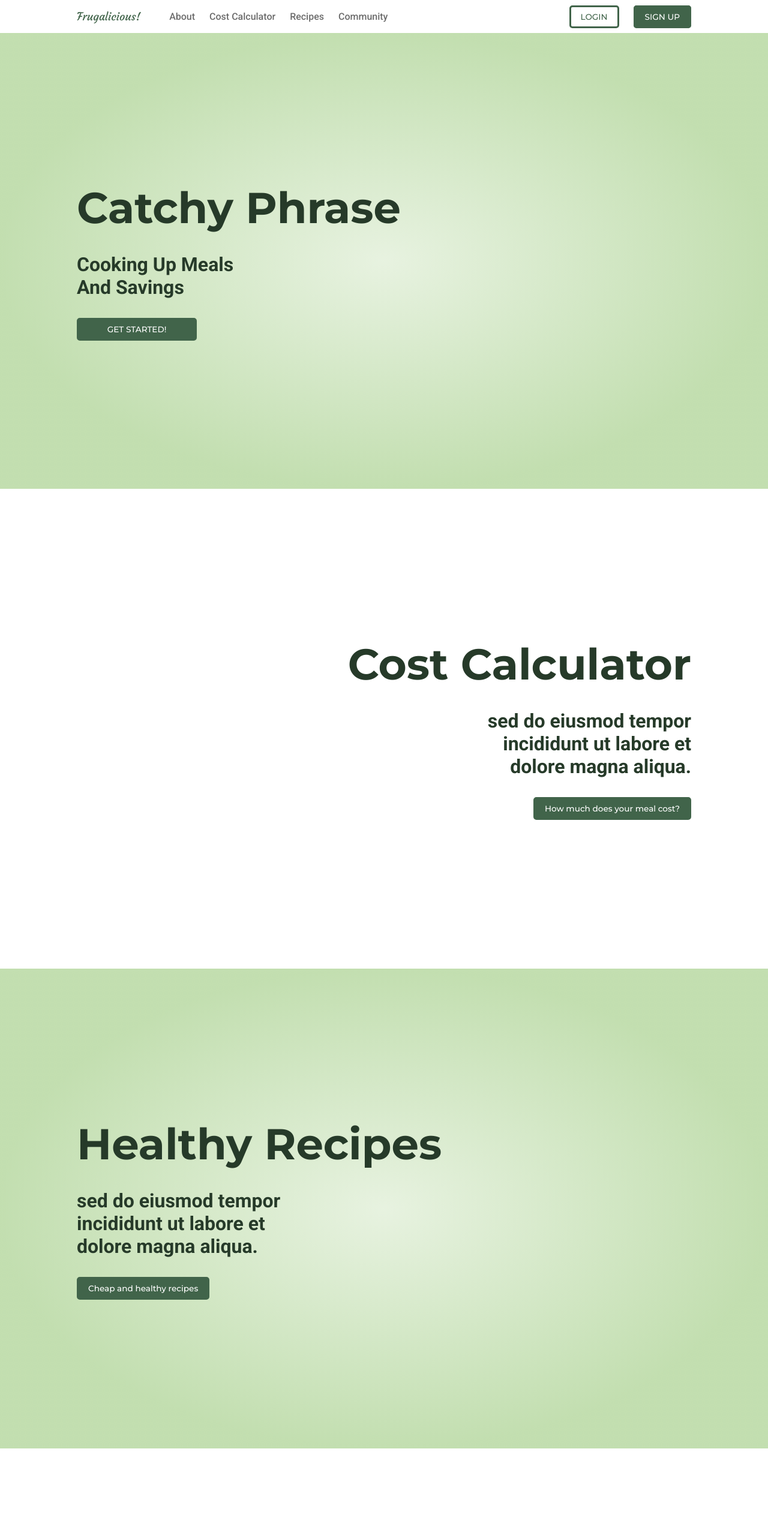
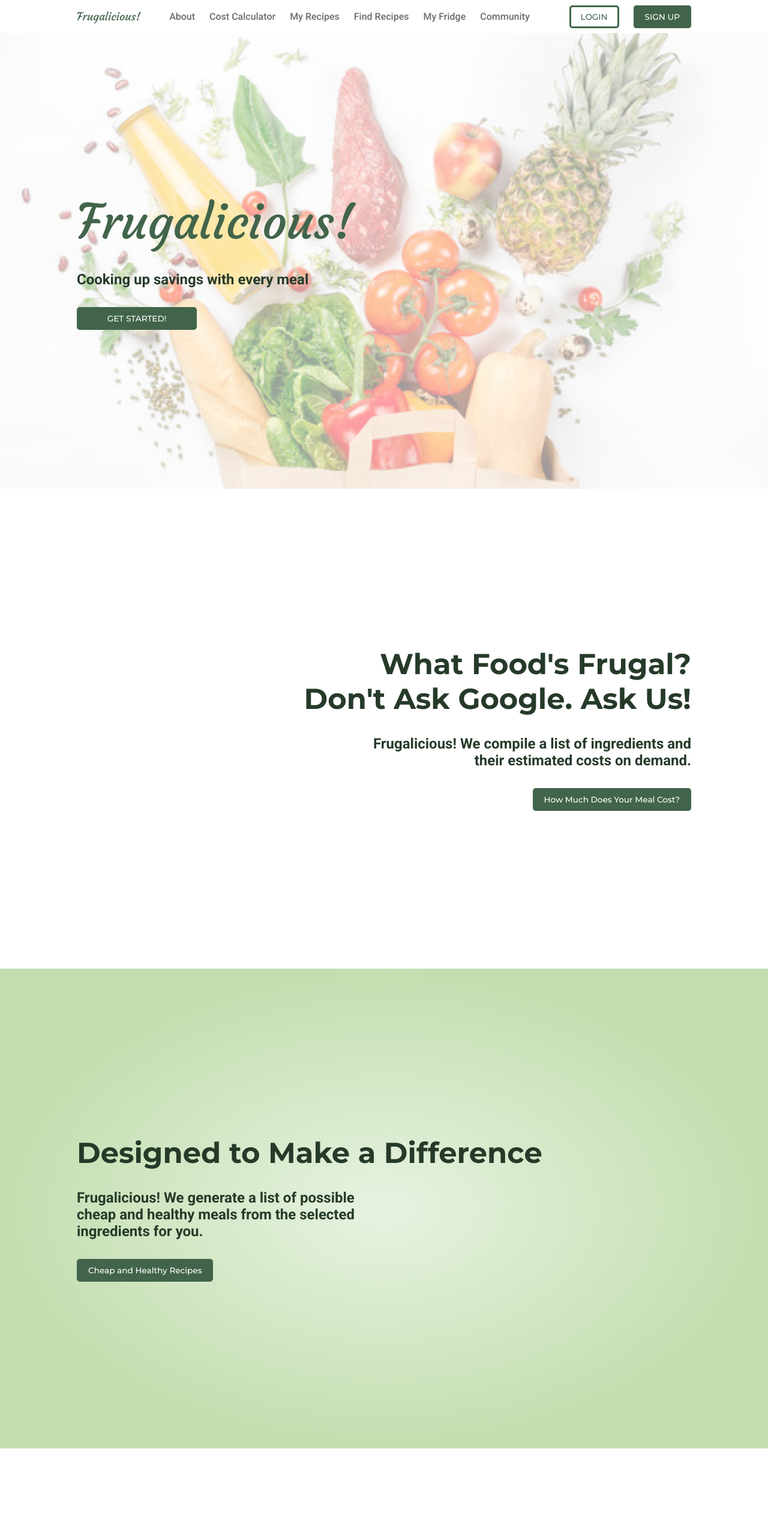
Before and after one commit to Troppydash/codebrew-frontend, a React (Vite) app: page / in a window 1280 px wide. Shown: the top 2566 px of the page at 60% size. Built offline with nearby package versions, Linux system fonts and the light colour scheme.

Commit message:
updated home page

```diff
--- a/src/components.css
+++ b/src/components.css
@@ -46,7 +46,7 @@
 
 .cb-button:active {
     position: relative;
-    top: 3px;
+    top: 1px;
 }
 
 .cb-button--outline:disabled {
@@ -54,7 +54,7 @@
 }
 
 .cb-big-title {
-    font-size: 4.5rem;
+    font-size: 3rem;
     font-family: "Montserrat", sans-serif;
     font-weight: 700;
     margin: 0;
@@ -62,7 +62,7 @@
 }
 
 .cb-big-subtitle {
-    font-size: 2rem;
+    font-size: 1.5rem;
     font-weight: 700;
     margin: 0;
     color: #263A29;
--- a/src/components/navbar.jsx
+++ b/src/components/navbar.jsx
@@ -15,7 +15,9 @@ export default function Navbar() {
         <div className="navbar__action navbar__links">
             <Link to="/about" className="cb-link navbar__action--link">About</Link>
             <Link to="/calculator" className="cb-link navbar__action--link">Cost Calculator</Link>
-            <Link to="/recipes" className="cb-link navbar__action--link">Recipes</Link>
+            <Link to="/recipes" className="cb-link navbar__action--link">My Recipes</Link>
+            <Link to="/recipes" className="cb-link navbar__action--link">Find Recipes</Link>
+            <Link to="/recipes" className="cb-link navbar__action--link">My Fridge</Link>
             <Link to="/community" className="cb-link navbar__action--link">Community</Link>
         </div>
         <div className="navbar__spacer"></div>
--- a/src/pages/home.css
+++ b/src/pages/home.css
@@ -9,8 +9,19 @@
     justify-content: stretch;
 }
 
+.home-title {
+    font-size: 5rem !important;
+    margin: 0;
+    font-weight: bolder !important;
+}
+
 .home-slide:first-child {
     height: 95vh;
+
+    background-image: url("/backgrounds/home-background.png");
+    background-size: cover;
+    background-repeat: no-repeat;
+    background-position: center center;
 }
 
 .home-slide > div {
--- a/src/pages/home.jsx
+++ b/src/pages/home.jsx
@@ -4,13 +4,11 @@ import Footer from "../components/footer.jsx";
 
 export default function Home() {
     return <div className="home-page">
-        <div className="home-slide home-slide-1">
+        <div className="home-slide">
             <div>
-                <h1 className="cb-big-title">Catchy Phrase</h1>
+                <h1 className="cb-fancy home-title">Frugalicious!</h1>
                 <h3 className="cb-big-subtitle">
-                    Cooking Up Meals
-                    <br/>
-                    And Savings
+                    Cooking up savings with every meal
                 </h3>
                 <button className="cb-button cb-button--outline"
                         style={{minWidth: '200px'}}>
@@ -20,49 +18,52 @@ export default function Home() {
         </div>
         <div className="home-slide home-slide-2">
             <div>
-                <h1 className="cb-big-title">Cost Calculator</h1>
+                <h1 className="cb-big-title">
+                    What Food's Frugal?
+                    <br/>
+                    Don't Ask Google. Ask Us!
+                </h1>
                 <h3 className="cb-big-subtitle">
-                    sed do eiusmod tempor
+                    Frugalicious! We compile a list of ingredients and
                     <br/>
-                    incididunt ut labore et
-                    <br/>
-                    dolore magna aliqua.
+                    their estimated costs on demand.
                 </h3>
                 <button className="cb-button cb-button--outline"
                         style={{minWidth: '200px'}}>
-                    How much does your meal cost?
+                    How Much Does Your Meal Cost?
                 </button>
             </div>
         </div>
         <div className="home-slide home-slide-1">
             <div>
-                <h1 className="cb-big-title">Healthy Recipes</h1>
+                <h1 className="cb-big-title">Designed to Make a Difference</h1>
                 <h3 className="cb-big-subtitle">
-                    sed do eiusmod tempor
+                    Frugalicious! We generate a list of possible
                     <br/>
-                    incididunt ut labore et
+                    cheap and healthy meals from the selected
                     <br/>
-                    dolore magna aliqua.
+                    ingredients for you.
                 </h3>
                 <button className="cb-button cb-button--outline"
                         style={{minWidth: '200px'}}>
-                    Cheap and healthy recipes
+                    Cheap and Healthy Recipes
                 </button>
             </div>
         </div>
         <div className="home-slide home-slide-2">
             <div>
-                <h1 className="cb-big-title">Community</h1>
-                <h3 className="cb-big-subtitle">
-                    sed do eiusmod tempor
+                <h1 className="cb-big-title">
+                    Penny-pinchers?
                     <br/>
-                    incididunt ut labore et
+                    No.
                     <br/>
-                    dolore magna aliqua.
-                </h3>
+                    Economical consumers?
+                    <br/>
+                    Yes!
+                </h1>
                 <button className="cb-button cb-button--outline"
                         style={{minWidth: '200px'}}>
-                    Cheap and healthy recipes
+                    Cheap and Healthy recipes
                 </button>
             </div>
         </div>
```
Also changed, not shown: public/backgrounds/home-background.png (added).
